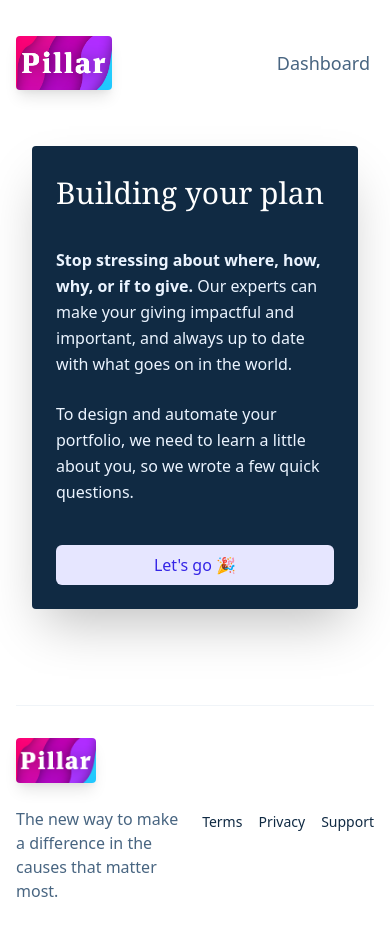
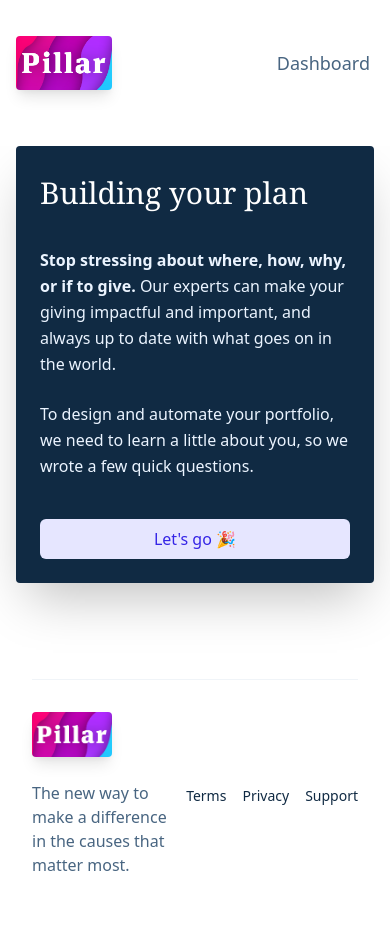
Before and after one commit to oscarnewman/pillar-web, a Next.js app: page /quiz in a window 390 px wide. Shown: the top 936 px of the page. Built offline with nearby package versions, Linux system fonts and the light colour scheme; some icons are missing; a web font is replaced by a local one; what @tailwindcss/custom-forms would draw is missing.

Commit message:
fix some quiz layout bugs, compress logo

```diff
--- a/src/components/DashMockup.tsx
+++ b/src/components/DashMockup.tsx
@@ -5,7 +5,7 @@ const DashMockup = () => {
     <BrowserFrame>
       <div className="w-full h-full bg-page-primary dark:bg-gray-darkest leading-7">
         <div className="bg-fg-accent h-1 w-full opacity-25"></div>
-        <div className="px-24 my-6">
+        <div className="px-8 sm:px-16 md:px-24 my-6">
           <h2 className="text-lg text-fg-secondary">
             Your Giving for <strong>December, 2019</strong>
           </h2>
@@ -36,7 +36,7 @@ const DashMockup = () => {
           </div>
           <div className="pl-6 text-sm font-medium">
             <div className="flex justify-between items-center">
-              <p>🚑 First Responder Support </p>
+              <p>🚑 First Responders </p>
               <p className="text-fg-secondary">$4.00</p>
             </div>
             <div className="flex justify-between items-center">
--- a/src/components/MultipleChoiceQuestion.tsx
+++ b/src/components/MultipleChoiceQuestion.tsx
@@ -22,17 +22,17 @@ const MCOption: React.SFC<{
   <button
     onClick={onClick}
     className={cn(
-      'px-4 py-2 border border-gray-100 shadow-sm hover:bg-gray-25',
+      'px-4 py-2 border border-gray-100 dark:border-gray-800 shadow-sm',
       'rounded transition-all duration-150 w-full text-left',
-      'text-gray-600 font-medium',
-      'flex items-center justify-start',
+      'text-gray-800 dark:text-gray-100 font-medium',
+      'flex items-center justify-start focus:outline-none',
       {
-        'bg-purple-50 text-purple-400  border-purple-100 hover:bg-purple-50 hover:text-purple-600': selected,
+        'bg-purple-50 dark:bg-gray-darkest text-purple-400 dark:text-gray-100 border-purple-100': selected,
       },
     )}
   >
     {optionKey && (
-      <div className="w-6 h-6 flex items-center justify-center bg-purple-50 rounded text-purple-200 mr-4">
+      <div className="w-6 h-6 flex items-center justify-center bg-purple-50 dark:bg-gray-800 rounded text-purple-200 mr-4">
         {optionKey}
       </div>
     )}
@@ -49,7 +49,9 @@ const MultipleChoiceQuestion: React.SFC<MCProps> = ({
 }) => {
   return (
     <div className="text-left w-full">
-      <h3 className="text-gray-800 text-lg font-medium">{question}</h3>
+      <h3 className="text-gray-600 dark:text-gray-100 text-lg font-medium">
+        {question}
+      </h3>
       <div className="h-4"></div>
 
       {options.map((option, i) => (
--- a/src/components/MultistepForm/useMultistepForm.tsx
+++ b/src/components/MultistepForm/useMultistepForm.tsx
@@ -49,7 +49,7 @@ const useMultistepForm = (initialStep: string) => {
       position: 'absolute',
     },
     enter: {
-      transform: `translate3d(0,0px,0)`,
+      transform: `translate3d(0,0,0)`,
       opacity: 1,
       position: 'relative',
     },
--- a/src/components/layout/BasicPage.tsx
+++ b/src/components/layout/BasicPage.tsx
@@ -4,13 +4,17 @@ import Nav from '../ui/Nav'
 import Container from '../util/Container'
 import Footer from '../ui/Footer'
 
-const BasicPage: React.SFC<{ title?: string }> = ({ title, children }) => {
+const BasicPage: React.SFC<{ title?: string; contained?: boolean }> = ({
+  title,
+  children,
+  contained = true,
+}) => {
   return (
     <div className="min-h-full flex flex-col">
       <div className="flex-1">
         <Head title={title} />
         <Nav></Nav>
-        <Container>{children}</Container>
+        {contained ? <Container>{children}</Container> : children}
       </div>
       <Footer></Footer>
     </div>
--- a/src/components/ui/Footer.tsx
+++ b/src/components/ui/Footer.tsx
@@ -1,6 +1,7 @@
 import React from 'react'
 import Logo from './Logo'
 import Link from 'next/link'
+import Container from '../util/Container'
 
 interface LinkProps {
   href?: string
@@ -14,7 +15,7 @@ const FooterLink: React.SFC<LinkProps> = ({ children, href = '/' }) => (
 )
 
 const Footer = () => (
-  <div className="bg-page-primary w-full">
+  <Container>
     <div className="container px-4 sm:px-6 lg:px-8">
       <div className="mx-auto border-t pt-8 pb-16 light:border-gray-50 dark:border-gray-800 flex items-center justify-between">
         <div className="max-w-xs">
@@ -33,7 +34,7 @@ const Footer = () => (
         </nav>
       </div>
     </div>
-  </div>
+  </Container>
 )
 
 export default Footer
--- a/src/pages/index.tsx
+++ b/src/pages/index.tsx
@@ -20,28 +20,21 @@ const Home = () => (
 
 const Hero = () => (
   <div className="pb-24">
-    <div className="mt-10 flex flex-col lg:items-center lg:flex-row container px-4 sm:mt-12 sm:px-6 md:mt-16 lg:mt-20 lg:px-8 xl:mt-28">
+    <div className="mt-10 flex flex-col lg:items-center lg:flex-row container px-4 sm:mt-12 px-6 sm:px-6 md:mt-16 lg:mt-20 lg:px-8 xl:mt-28">
       <div className="sm:text-center lg:text-left order-2">
-        <h2 className="font-display text-4xl text-fg-accent tracking-tight leading-10 sm:text-5xl sm:leading-none md:text-6xl font-extrabold">
+        <h2 className="font-display text-4xl text-fg-accent sm:tracking-tight leading-10 sm:text-5xl leading-tighter sm:leading-none md:text-6xl font-extrabold">
           Meet Pillar, <br className="" />
           <span className="text-fg-primary">
             Your Personal Philanthropic Advisor
           </span>
         </h2>
-        <p className="mt-3 text-base text-fg-secondary sm:mt-5 sm:text-lg sm:max-w-xl sm:mx-auto md:mt-5 md:text-xl lg:mx-0">
+        <p className="mt-3 text-base text-fg-secondary sm:mt-5 text-lg sm:max-w-xl sm:mx-auto md:mt-5 md:text-xl lg:mx-0">
           Pillar handles the hard parts of giving. Tell Pillar what matters to
           you, and it manages your giving in real time.
         </p>
-        <div className="mt-5 sm:mt-8 sm:flex sm:justify-center lg:justify-start">
+        <div className="mt-6 sm:mt-8 sm:flex sm:justify-center lg:justify-start">
           <div>
-            <PrimaryButton
-              block
-              href="/quiz"
-              afterIcon={
-                <i className="fas fa-arrow-right ml-3 text-indigo-300" />
-              }
-              large
-            >
+            <PrimaryButton block href="/quiz" large>
               Start your portfolio
             </PrimaryButton>
           </div>
--- a/src/pages/quiz.tsx
+++ b/src/pages/quiz.tsx
@@ -1,16 +1,13 @@
+import cn from 'classnames'
 import React, { useState } from 'react'
-import Head from '../components/util/Head'
-import Logo from '../components/ui/Logo'
-import Container from '../components/util/Container'
+import { animated } from 'react-spring'
 import BasicPage from '../components/layout/BasicPage'
-import cn from 'classnames'
-import SecondaryButton from '../components/ui/SecondaryButton'
-import PrimaryButton from '../components/ui/PrimaryButton'
+import MultipleChoiceQuestion from '../components/MultipleChoiceQuestion'
 import useMultistepForm, {
   FormStepProps,
 } from '../components/MultistepForm/useMultistepForm'
-import { animated, useSpring } from 'react-spring'
-import MultipleChoiceQuestion from '../components/MultipleChoiceQuestion'
+import SecondaryButton from '../components/ui/SecondaryButton'
+import Container from '../components/util/Container'
 
 const Section = ({ children, enabled = true }) => (
   <section
@@ -73,7 +70,7 @@ const CauseToggleBox = ({ cause, toggled = false, onClick }) => (
     <button
       onClick={onClick}
       className={cn(
-        'sm:p-6 px-4 py-2 border border-gray-100 shadow-sm hover:bg-gray-25',
+        'sm:p-6 px-4 py-2 border border-gray-100 dark:border-gray-800 shadow-sm hover:bg-gray-25',
         'rounded transition-all duration-150 w-full text-left',
         { 'pointer-events-none opacity-50': !cause.active },
         // { 'bg-gray-900 text-white hover:bg-gray-800': toggled },
@@ -111,7 +108,7 @@ const InitialSection: React.SFC<FormStepProps> = ({ advanceForm }) => (
   <Section>
     <div
       className={cn(
-        'sm:p-12 p-6 bg-gray-900 text-white border-gray-100 shadow-2xl',
+        'sm:p-12 p-6 bg-gray-900 dark:bg-gray-darkest text-white border-gray-100 shadow-2xl',
         'rounded transition-all duration-150  text-left',
       )}
     >
@@ -143,17 +140,11 @@ const Quiz = () => {
   const left = needed - chosen
 
   return (
-    <BasicPage title="Build your Plan | Pillar">
-      <Container>
+    <BasicPage title="Build your Plan | Pillar" contained={false}>
       <div className="h-6 md:h-12"></div>
+      <div className="relative max-w-full overflow-hidden">
         <AnimatedQuiz></AnimatedQuiz>
-        {/* <CauseSection
-                    chosenCauses={chosenCauses}
-                    setCauses={setCauses}
-                ></CauseSection>
-
-                <PreferencesSection enabled={left <= 0}></PreferencesSection> */}
-      </Container>
+      </div>
     </BasicPage>
   )
 }
@@ -304,13 +295,9 @@ const AnimatedQuiz = () => {
     },
   })
 
-  const props = useSpring({ height: 'auto' })
-
   return (
-    <animated.div
-      style={props}
-      className="relative transition-all duration-150"
-    >
+    <div className="relative w-full max-w-full ">
+      <Container>
         {transitions.map(({ item, props, key }) => {
           const CurrentStep = steps[item.name]
           return (
@@ -318,7 +305,6 @@ const AnimatedQuiz = () => {
               key={key}
               style={{
                 ...props,
-              width: '100%',
               }}
             >
               <CurrentStep
@@ -330,7 +316,8 @@ const AnimatedQuiz = () => {
             </animated.div>
           )
         })}
-    </animated.div>
+      </Container>
+    </div>
   )
 }
 
```
Also changed, not shown: public/LogoBoxBig.png, public/LogoPurpleMask.png. Lines whose indentation alone changed are shown as unchanged.
